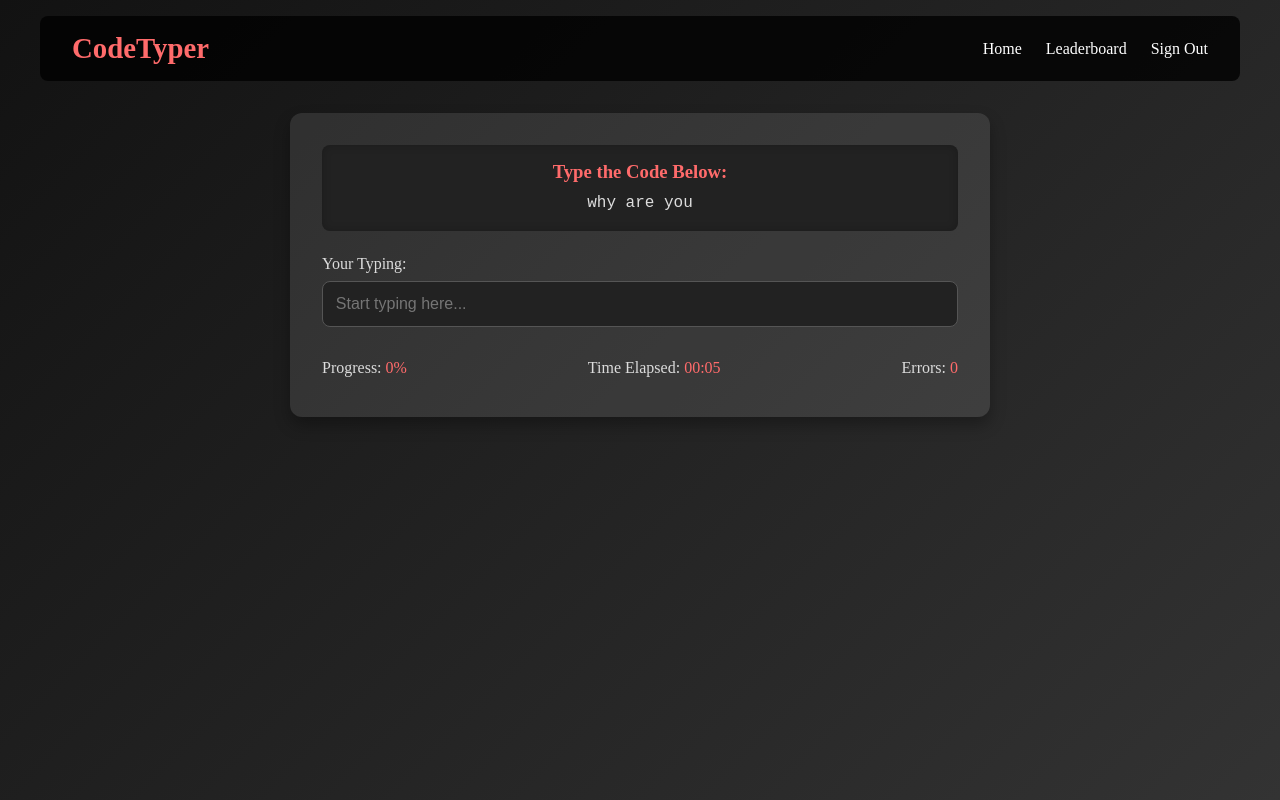
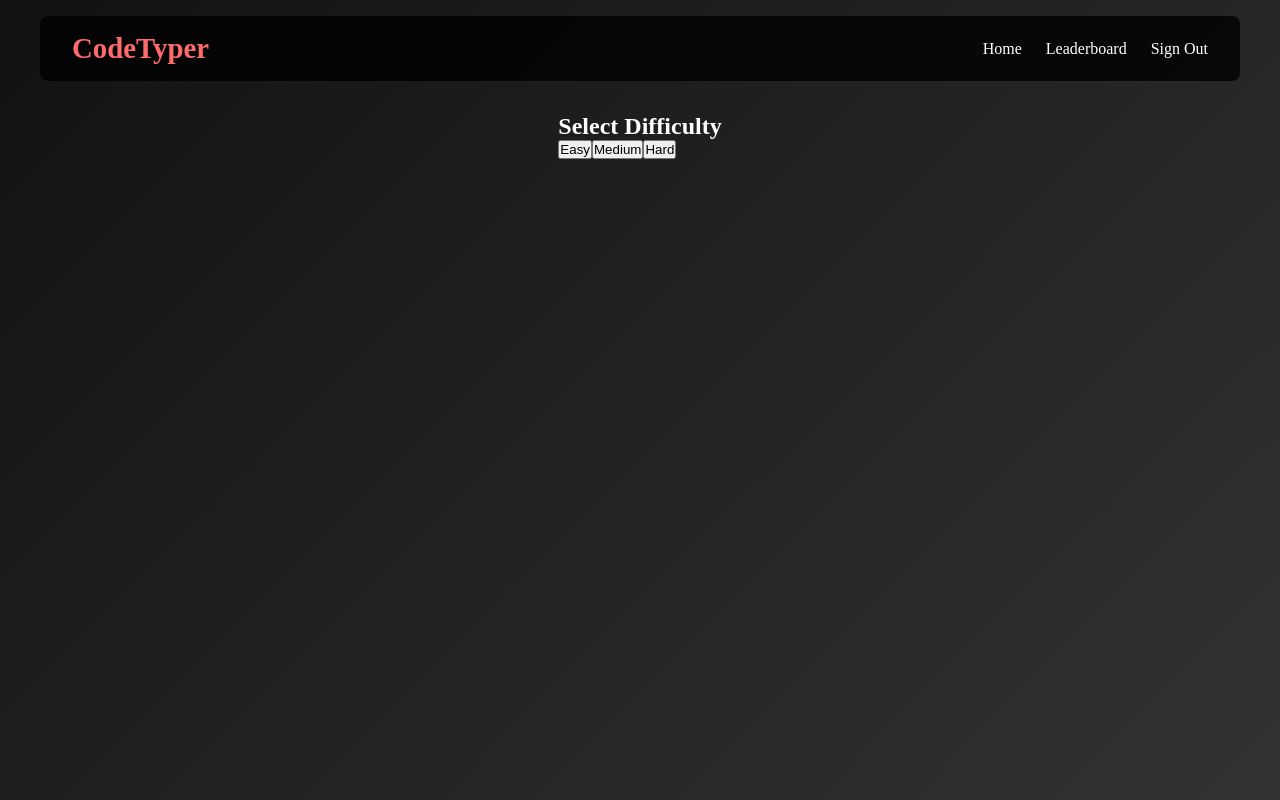
Before and after one commit to ktarafder/devtype, an Angular app: page /game in a window 1280 px wide. Built offline with nearby package versions, Linux system fonts and the light colour scheme.

Commit message:
Add difficulty selection to GameComponent and fetch snippets based on selected difficulty

```diff
--- a/src/app/game/game.component.html
+++ b/src/app/game/game.component.html
@@ -8,7 +8,14 @@
     </ul>
   </nav>
 
-  <div class="game-content" *ngIf="currentSnippetIndex < snippets.length">
+  <div *ngIf="!difficultySelected" class="difficulty-selection">
+    <h2>Select Difficulty</h2>
+    <button (click)="selectDifficulty('easy')">Easy</button>
+    <button (click)="selectDifficulty('medium')">Medium</button>
+    <button (click)="selectDifficulty('hard')">Hard</button>
+  </div>
+
+  <div class="game-content" *ngIf="difficultySelected && currentSnippetIndex < snippets.length">
     <div class="snippet-display">
       <h3>Type the Code Below:</h3>
       <pre>{{ codeSnippet }}</pre>
@@ -32,7 +39,7 @@
     </div>
   </div>
 
-  <div *ngIf="currentSnippetIndex >= snippets.length">
+  <div *ngIf="difficultySelected && currentSnippetIndex >= snippets.length">
     <h2>Session Complete!</h2>
     <p>Overall Accuracy: {{ calculateAccuracy().toFixed(2) }}%</p>
     <p>Overall Speed: {{ calculateSpeed().toFixed(2) }} characters per minute</p>
--- a/src/app/game/game.component.ts
+++ b/src/app/game/game.component.ts
@@ -1,36 +1,32 @@
 import { Component, Inject, OnInit, PLATFORM_ID } from '@angular/core';
-import { CommonModule } from '@angular/common'; // Import CommonModule for *ngIf
+import { CommonModule } from '@angular/common';
 import { HttpClient } from '@angular/common/http';
 import { isPlatformBrowser } from '@angular/common';
 
 @Component({
   selector: 'app-game',
   standalone: true,
-  imports: [CommonModule], // Include CommonModule here
+  imports: [CommonModule],
   templateUrl: './game.component.html',
   styleUrls: ['./game.component.css'],
 })
 export class GameComponent implements OnInit {
-  snippets: { id: number; text: string }[] = [
-    { id: 1, text: `why are you` },
-    { id: 2, text: `doing a lot` },
-    { id: 3, text: `hello ella unnav` },
-    { id: 4, text: `pichi patindha` },
-    { id: 5, text: `nenu chesina` },
-  ];
+  snippets: { id: number; text: string }[] = [];
   currentSnippetIndex: number = 0;
   codeSnippet: string = '';
-  currentSnippetId: number = 0;
   userInput: string = '';
   progress: number = 0;
   errors: number = 0;
-  timeElapsed: number = 0; // in seconds
+  timeElapsed: number = 0;
   timerInterval: any;
 
   // Metrics for overall session
   totalErrors: number = 0;
   totalCharacters: number = 0;
-  totalTime: number = 0; // Total time across all snippets
+  totalTime: number = 0;
+
+  difficultySelected: boolean = false;
+  selectedDifficulty: string = '';
 
   constructor(
     @Inject(PLATFORM_ID) private platformId: Object,
@@ -38,16 +34,42 @@ export class GameComponent implements OnInit {
   ) {}
 
   ngOnInit(): void {
-    if (isPlatformBrowser(this.platformId)) {
+    if (isPlatformBrowser(this.platformId) && this.difficultySelected) {
       this.loadNextSnippet();
     }
+  }
+
+  selectDifficulty(difficulty: string): void {
+    this.selectedDifficulty = difficulty;
+    this.difficultySelected = true;
+    this.fetchSnippets();
+  }
+
+  fetchSnippets(): void {
+    const token = localStorage.getItem('jwtToken');
+    const headers = {
+      'Content-Type': 'application/json',
+    };
+
+    this.http
+      .get<{ id: number; text: string }[]>(
+        `https://b59f-73-207-37-247.ngrok-free.app/api/v1/snippets?difficulty=${this.selectedDifficulty}`,
+      )
+      .subscribe({
+        next: (response) => {
+          this.snippets = response;
+          this.loadNextSnippet();
+        },
+        error: (error) => {
+          console.error('Error fetching snippets:', error);
+        },
+      });
   }
 
   loadNextSnippet(): void {
     if (this.currentSnippetIndex < this.snippets.length) {
       const snippet = this.snippets[this.currentSnippetIndex];
       this.codeSnippet = snippet.text;
-      this.currentSnippetId = snippet.id;
       this.resetGame();
     } else {
       this.endSession();
@@ -58,23 +80,19 @@ export class GameComponent implements OnInit {
     if (!isPlatformBrowser(this.platformId)) return;
 
     this.userInput = event.target.value;
-
-    // Calculate progress and errors
     this.calculateProgress();
     this.calculateErrors();
 
-    // End snippet if completed
     if (this.progress === 100) {
       clearInterval(this.timerInterval);
       this.totalTime += this.timeElapsed;
       this.totalErrors += this.errors;
       this.totalCharacters += this.codeSnippet.length;
 
-      // Send metrics to the server
       this.sendSnippetMetrics();
 
       this.currentSnippetIndex++;
-      setTimeout(() => this.loadNextSnippet(), 1000); // Load next snippet after 1 second
+      setTimeout(() => this.loadNextSnippet(), 1000);
     }
   }
 
@@ -104,9 +122,7 @@ export class GameComponent implements OnInit {
   formatTime(seconds: number): string {
     const mins = Math.floor(seconds / 60);
     const secs = seconds % 60;
-    return `${mins.toString().padStart(2, '0')}:${secs
-      .toString()
-      .padStart(2, '0')}`;
+    return `${mins.toString().padStart(2, '0')}:${secs.toString().padStart(2, '0')}`;
   }
 
   calculateAccuracy(): number {
@@ -115,7 +131,7 @@ export class GameComponent implements OnInit {
   }
 
   calculateSpeed(): number {
-    return this.totalCharacters / (this.totalTime / 60); // Characters per minute
+    return this.totalCharacters / (this.totalTime / 60);
   }
 
   resetGame(): void {
@@ -130,29 +146,23 @@ export class GameComponent implements OnInit {
   }
 
   sendSnippetMetrics(): void {
-    const token = localStorage.getItem('jwtToken'); // Retrieve the JWT token from localStorage
-
-    if (!token) {
-      console.error('JWT token not found. Cannot send metrics.');
-      return;
-    }
-
+    const token = localStorage.getItem('jwtToken');
     const headers = {
-      Authorization: `Bearer ${token}`, // Add Authorization header with the token
-      'Content-Type': 'application/json', // Add Content-Type header
+      Authorization: `Bearer ${token}`,
+      'Content-Type': 'application/json',
     };
 
     const data = {
-      "overall_accuracy": this.calculateAccuracy(),
-      "overall_speed": this.calculateSpeed(),
-      "snippet_id": 1,
+      overall_accuracy: this.calculateAccuracy(),
+      overall_speed: this.calculateSpeed(),
+      snippet_id: this.snippets[this.currentSnippetIndex].id,
     };
 
     this.http
       .post(
         'https://b59f-73-207-37-247.ngrok-free.app/api/v1/typing-session',
         data,
-        { headers } // Pass headers with the request
+        { headers }
       )
       .subscribe({
         next: (response) => {
@@ -163,7 +173,6 @@ export class GameComponent implements OnInit {
         },
       });
   }
-
 
   endSession(): void {
     if (this.timerInterval) {
```
